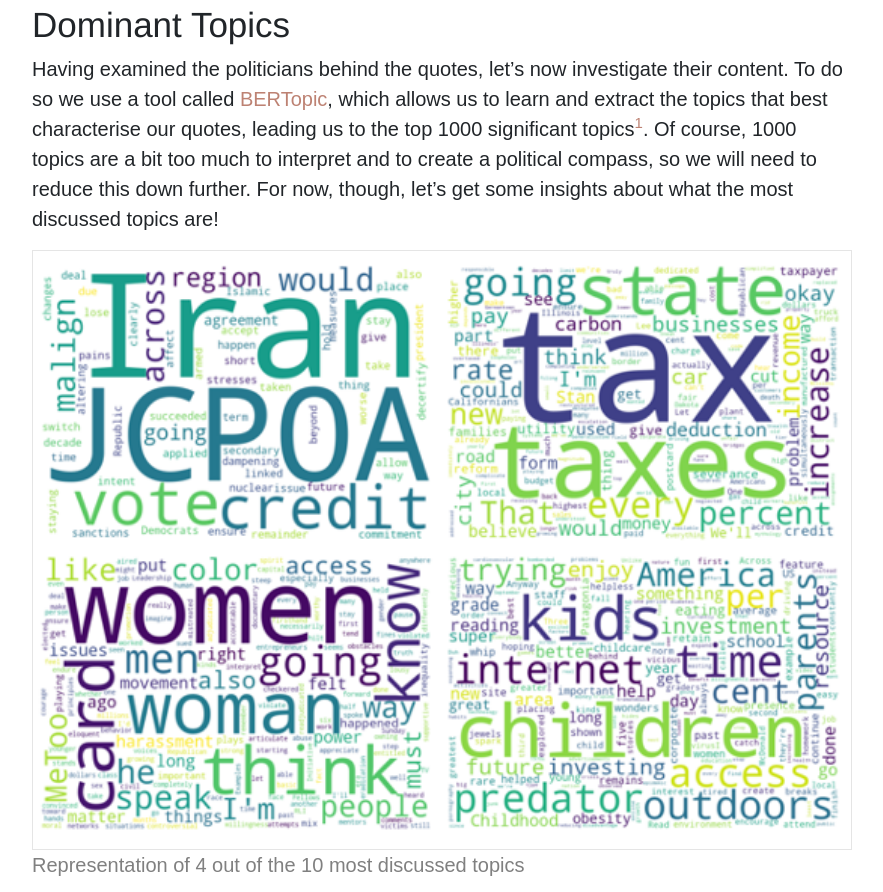
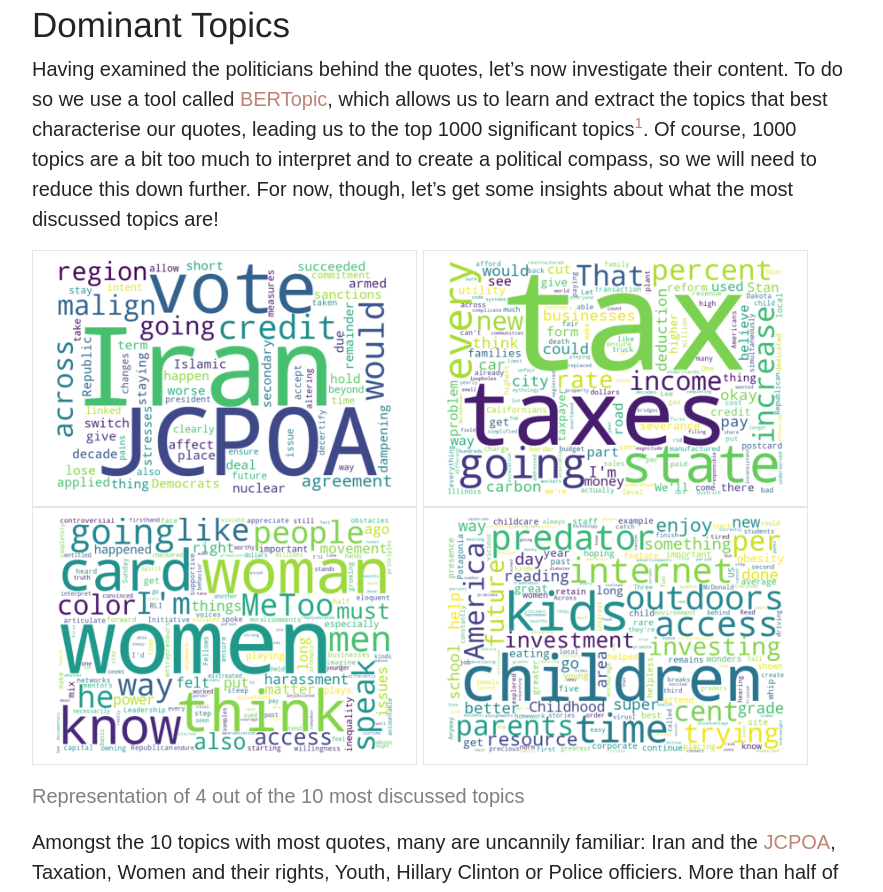
Before and after one commit to the-political-compass/data-driven-political-compass, a Jekyll site: the page built from index.md, in a window 1280 px wide. Shown: the part 3657-4549 px from the top of the page, without its empty margins (198-1081 px from the left). Built offline with Jekyll 4.4.1, drawn with Linux system fonts in a browser that asks for light colours; some web fonts are replaced; our own code applies the rules of GitHub Pages for plain Markdown files.

Commit message:
Changed the display of wordclouds

```diff
--- a/assets/css/main.scss
+++ b/assets/css/main.scss
@@ -150,7 +150,6 @@ main {
   img {
     max-width: 100%;
     margin: 0 auto;
-    display: block;
     border: 1px solid rgba(0,0,0,0.1);
   }
 
--- a/index.md
+++ b/index.md
@@ -25,9 +25,8 @@ Looking at the politicians with the most quotes, we can see evidence of what sta
 
 Having examined the politicians behind the quotes, let's now investigate their content. To do so we use a tool called [BERTopic](https://maartengr.github.io/BERTopic/index.html), which allows us to learn and extract the topics that best characterise our quotes, leading us to the top 1000 significant topics[^1]. Of course, 1000 topics are a bit too much to interpret and to create a political compass, so we will need to reduce this down further. For now, though, let's get some insights about what the most discussed topics are!
 
-<div>
-    <img src="assets/img/wordcloud_topics.png" width="100%" height="100%">
-</div>
+<img src="assets/img/wordcloud_topic_5.png" width="47%"> <img src="assets/img/wordcloud_topic_6.png" width="47%">
+<img src="assets/img/wordcloud_topic_7.png" width="47%"> <img src="assets/img/wordcloud_topic_8.png" width="47%">
 <p style="color:grey">Representation of 4 out of the 10 most discussed topics</p>
 
 Amongst the 10 topics with most quotes, many are uncannily familiar: Iran and the [JCPOA](https://en.wikipedia.org/wiki/Joint_Comprehensive_Plan_of_Action), Taxation, Women and their rights, Youth, Hillary Clinton or Police officiers. More than half of the quotes, though, do not belong to any of the 1000 topics, being thus unrelevant or unmeaningful.
```
